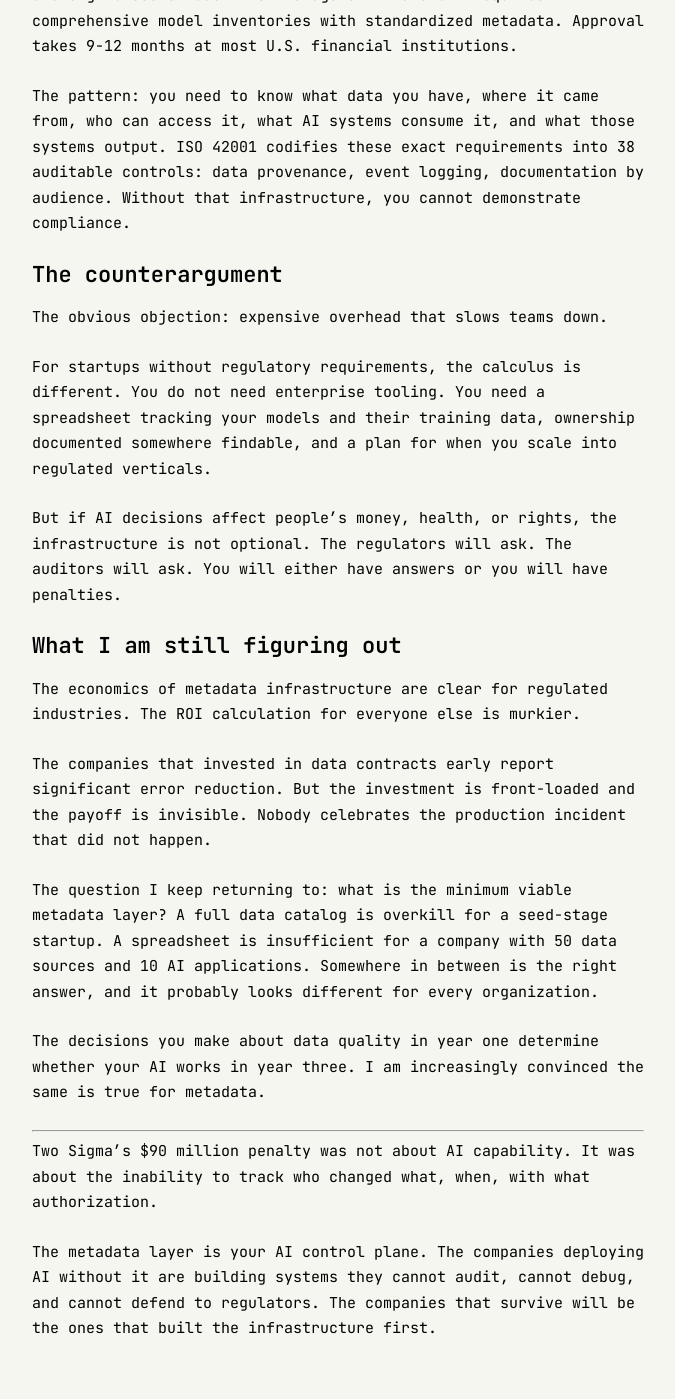
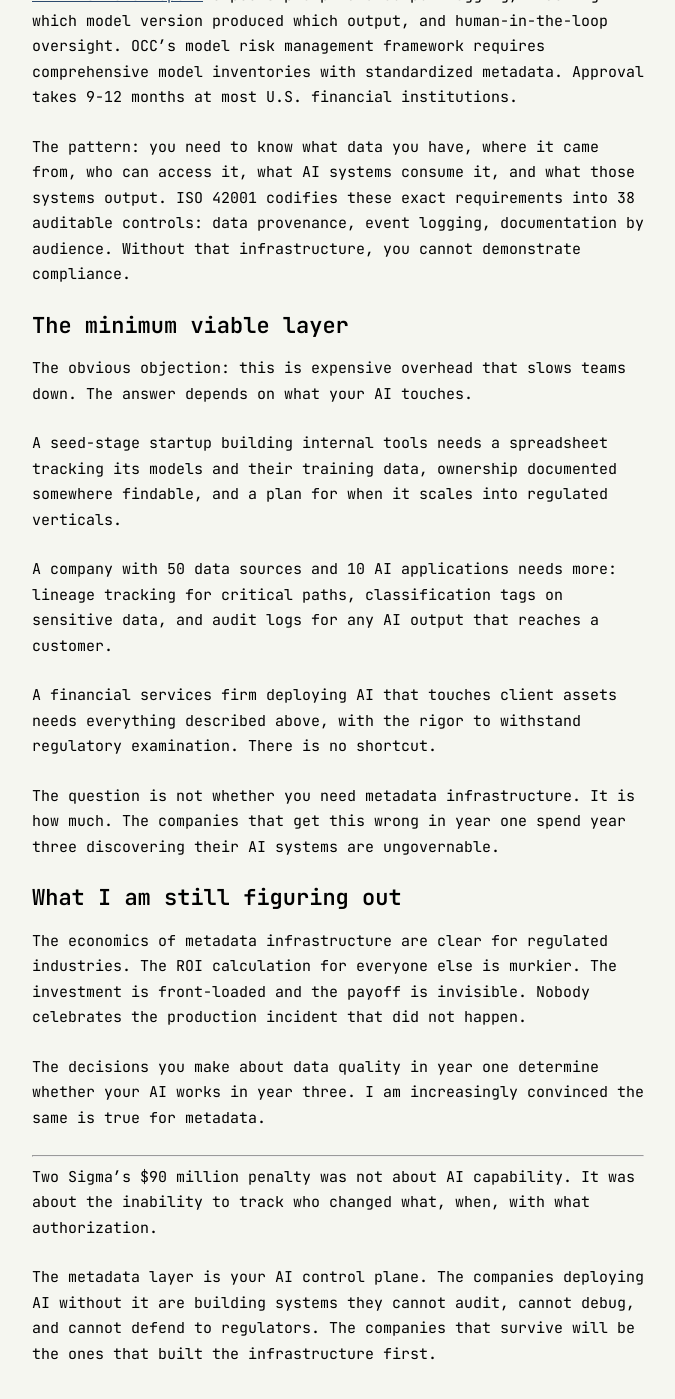
Before and after one commit to ashita-ai/ashita-ai.github.io, a Jekyll site: the page built from _posts/2026-02-24-the-metadata-control-plane.md, in a window 1280 px wide and 1400 px high, scrolled down 2191 px. Shown: the whole window, without its empty margins (302-977 px from the left). Built offline with Jekyll 4.4.1, drawn with Linux system fonts in a browser that asks for light colours; some of the changed text lies outside the part shown.

Commit message:
Structural revision of Against Agentic Everything and Metadata Control Plane
Against Agentic Everything: add framing paragraph after opener that
previews the four-part argument (math, security, data, fraud) so
sections read as one thesis not four independent essays. Rename
"gullibility problem" to "security problem." Cut redundant
Danilevsky quote (same point as Reis in adjacent line).

Metadata Control Plane: remove dependency on previous post, replace
with standalone thesis. Reframe counterargument section as "minimum
viable layer" with graduated framework (startup spreadsheet to
enterprise rigor). Cut unsourced "significant error reduction" claim.
Move minimum viable metadata question from still-figuring-out into
main argument. Fix premature plural reference.

```diff
--- a/_posts/2026-02-24-the-metadata-control-plane.md
+++ b/_posts/2026-02-24-the-metadata-control-plane.md
@@ -10,7 +10,7 @@ The models worked. The governance did not.
 
 Two Sigma's problem was not AI capability. It was metadata infrastructure: the ability to track who changed what, when, with what authorization. The vulnerability was identified in March 2019. It was not addressed until August 2023.
 
-[Against agentic everything](/blog/against-agentic-everything/), I argued the current wave of AI deployments is failing because governance infrastructure should have come first. This post is about what that infrastructure looks like.
+The root cause is always the same: the inability to track what a system did, why it did it, and who authorized it. Metadata infrastructure is not an optimization. It is the prerequisite for any AI system that makes decisions affecting money, health, or trust.
 
 ## The failures that metadata would have caught
 
@@ -40,21 +40,21 @@ In August 2024, the SEC [fined 26 firms a combined $392.75 million](https://www.
 
 The pattern: you need to know what data you have, where it came from, who can access it, what AI systems consume it, and what those systems output. ISO 42001 codifies these exact requirements into 38 auditable controls: data provenance, event logging, documentation by audience. Without that infrastructure, you cannot demonstrate compliance.
 
-## The counterargument
+## The minimum viable layer
 
-The obvious objection: expensive overhead that slows teams down.
+The obvious objection: this is expensive overhead that slows teams down. The answer depends on what your AI touches.
 
-For startups without regulatory requirements, the calculus is different. You do not need enterprise tooling. You need a spreadsheet tracking your models and their training data, ownership documented somewhere findable, and a plan for when you scale into regulated verticals.
+A seed-stage startup building internal tools needs a spreadsheet tracking its models and their training data, ownership documented somewhere findable, and a plan for when it scales into regulated verticals.
 
-But if AI decisions affect people's money, health, or rights, the infrastructure is not optional. The regulators will ask. The auditors will ask. You will either have answers or you will have penalties.
+A company with 50 data sources and 10 AI applications needs more: lineage tracking for critical paths, classification tags on sensitive data, and audit logs for any AI output that reaches a customer.
+
+A financial services firm deploying AI that touches client assets needs everything described above, with the rigor to withstand regulatory examination. There is no shortcut.
+
+The question is not whether you need metadata infrastructure. It is how much. The companies that get this wrong in year one spend year three discovering their AI systems are ungovernable.
 
 ## What I am still figuring out
 
-The economics of metadata infrastructure are clear for regulated industries. The ROI calculation for everyone else is murkier.
-
-The companies that invested in data contracts early report significant error reduction. But the investment is front-loaded and the payoff is invisible. Nobody celebrates the production incident that did not happen.
-
-The question I keep returning to: what is the minimum viable metadata layer? A full data catalog is overkill for a seed-stage startup. A spreadsheet is insufficient for a company with 50 data sources and 10 AI applications. Somewhere in between is the right answer, and it probably looks different for every organization.
+The economics of metadata infrastructure are clear for regulated industries. The ROI calculation for everyone else is murkier. The investment is front-loaded and the payoff is invisible. Nobody celebrates the production incident that did not happen.
 
 The decisions you make about data quality in year one determine whether your AI works in year three. I am increasingly convinced the same is true for metadata.
 
```
Also changed, not shown: _posts/2026-02-20-against-agentic-everything.md (+4 -4 lines).
